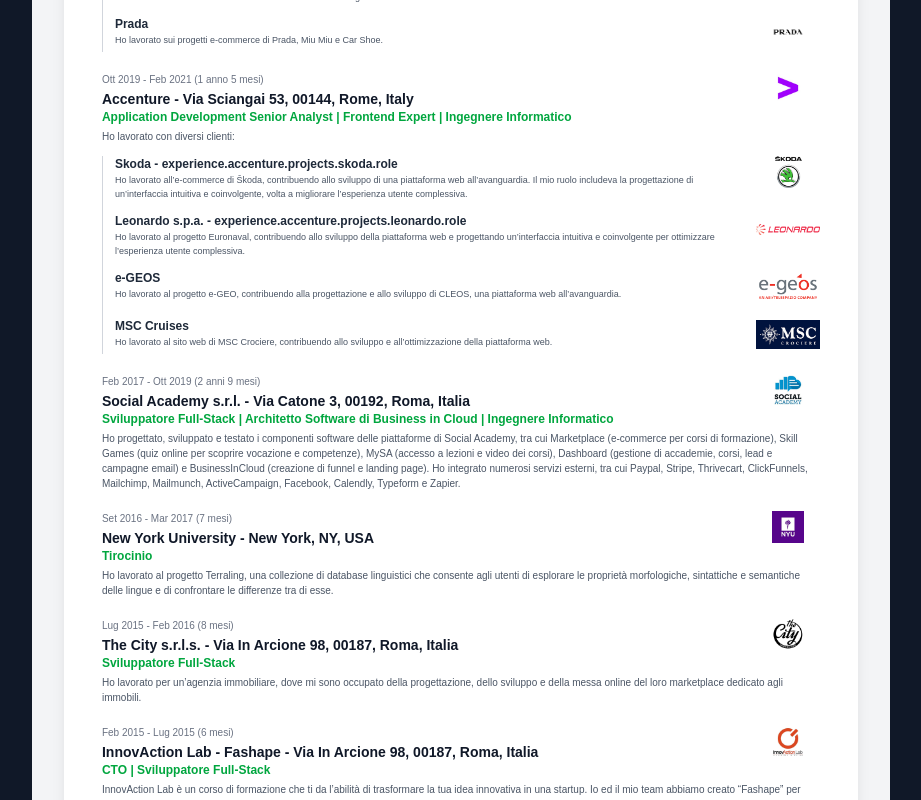
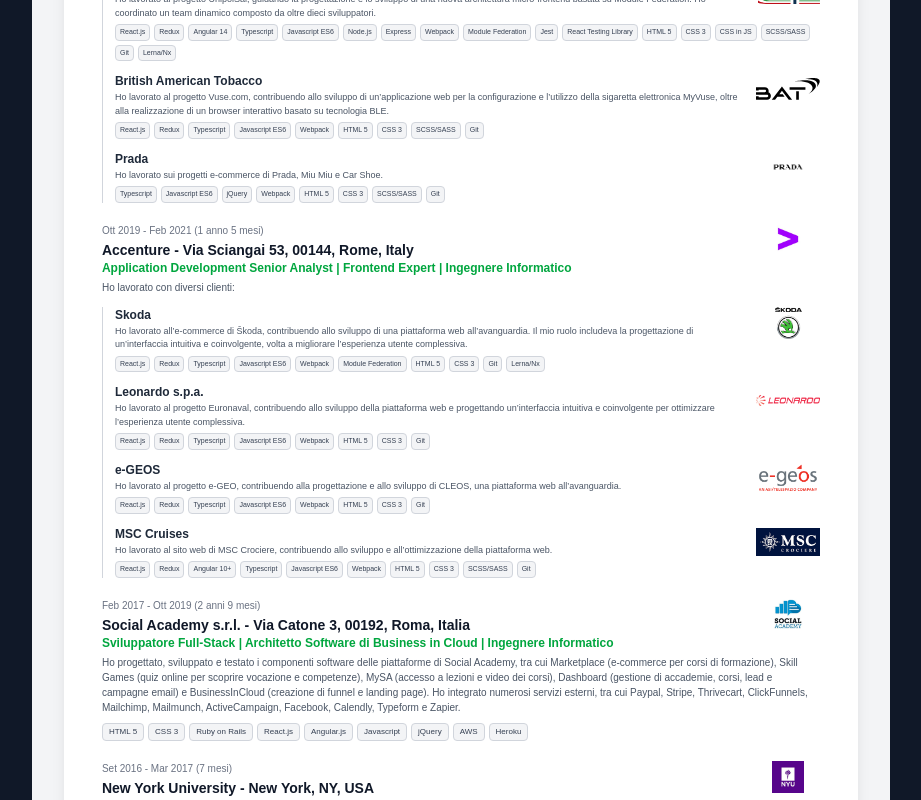
Before and after one commit to AndreaOlivieri/web-resume, a Next.js app: page / in a window 1280 px wide. Shown: the part 860-1660 px from the top of the page, without its empty margins (179-1100 px from the left). Built offline with nearby package versions, Linux system fonts and the light colour scheme.

Commit message:
feat: display tech stacks for jobs and projects, and remove unused project roles from data.

```diff
--- a/components/resume/ResumeExperience.tsx
+++ b/components/resume/ResumeExperience.tsx
@@ -53,6 +53,18 @@
             <p className="text-[10px] text-gray-600 mt-1 whitespace-pre-line">
               {job.description}
             </p>
+            {job.techStack && job.techStack.length > 0 && (
+              <div className="flex flex-wrap gap-1 mt-2">
+                {job.techStack.map((tech, techIndex) => (
+                  <span
+                    key={techIndex}
+                    className="text-[8px] bg-gray-100 text-gray-700 px-1.5 py-0.5 rounded border border-gray-300"
+                  >
+                    {tech}
+                  </span>
+                ))}
+              </div>
+            )}
             <div className="clear-both"></div>
 
             {/* Nested Projects */}
@@ -85,6 +97,18 @@
                     <p className="text-[9px] text-gray-600 mt-0.5 whitespace-pre-line">
                       {project.description}
                     </p>
+                    {project.techStack && project.techStack.length > 0 && (
+                      <div className="flex flex-wrap gap-1 mt-1">
+                        {project.techStack.map((tech, techIndex) => (
+                          <span
+                            key={techIndex}
+                            className="text-[7px] bg-gray-100 text-gray-700 px-1 py-0.5 rounded border border-gray-300"
+                          >
+                            {tech}
+                          </span>
+                        ))}
+                      </div>
+                    )}
                     <div className="clear-both"></div>
                   </div>
                 ))}
--- a/data/data.ts
+++ b/data/data.ts
@@ -118,7 +118,6 @@
       projects: [
         {
           company: "Skoda",
-          role: "experience.accenture.projects.skoda.role",
           logoText: "Skoda",
           logo: "/assets/skoda.png",
           description: "experience.accenture.projects.skoda.description",
@@ -137,7 +136,6 @@
         },
         {
           company: "Leonardo s.p.a.",
-          role: "experience.accenture.projects.leonardo.role",
           logoText: "Leonardo s.p.a.",
           logo: "/assets/leonardo.png",
           description: "experience.accenture.projects.leonardo.description",
```
